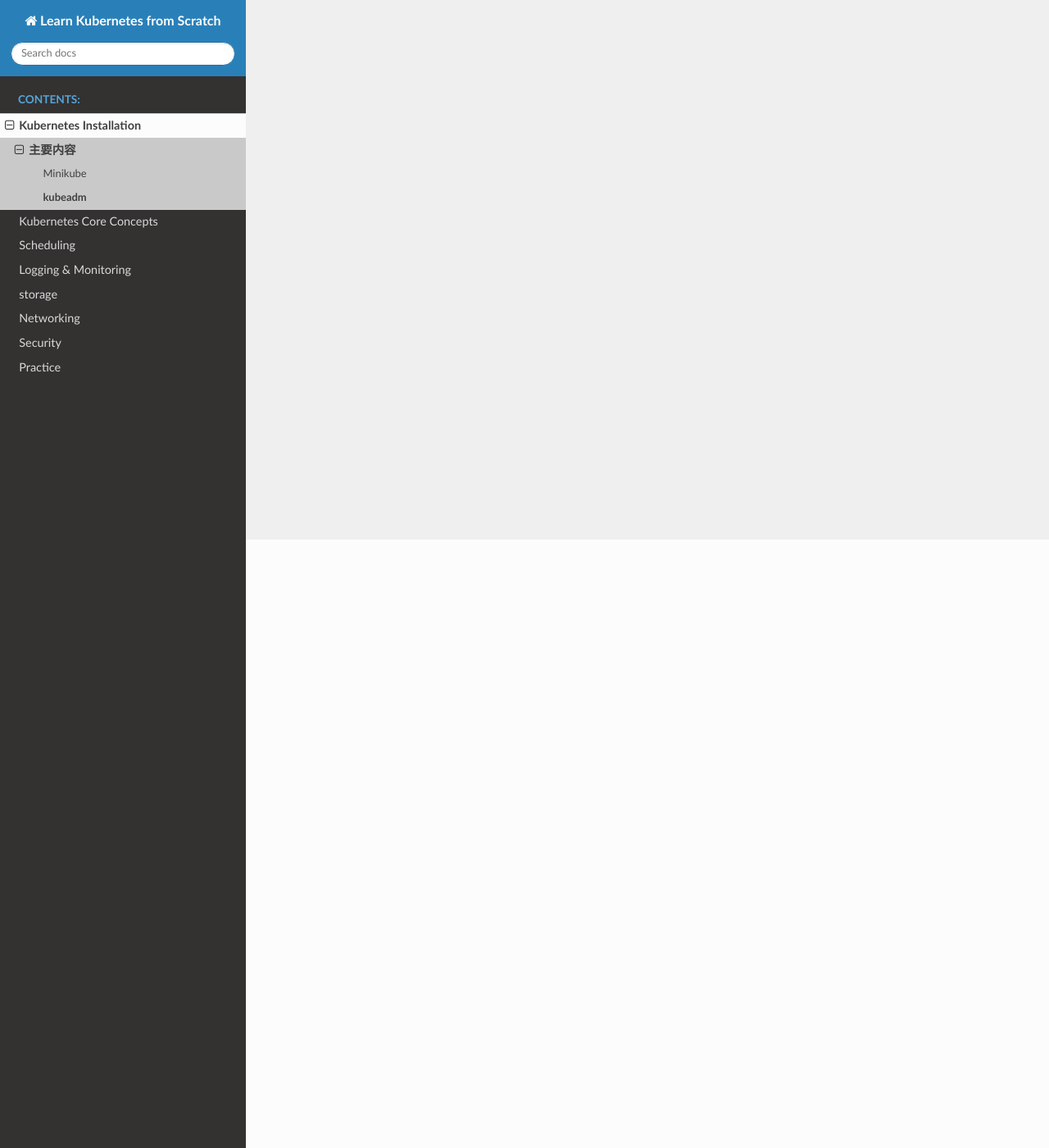
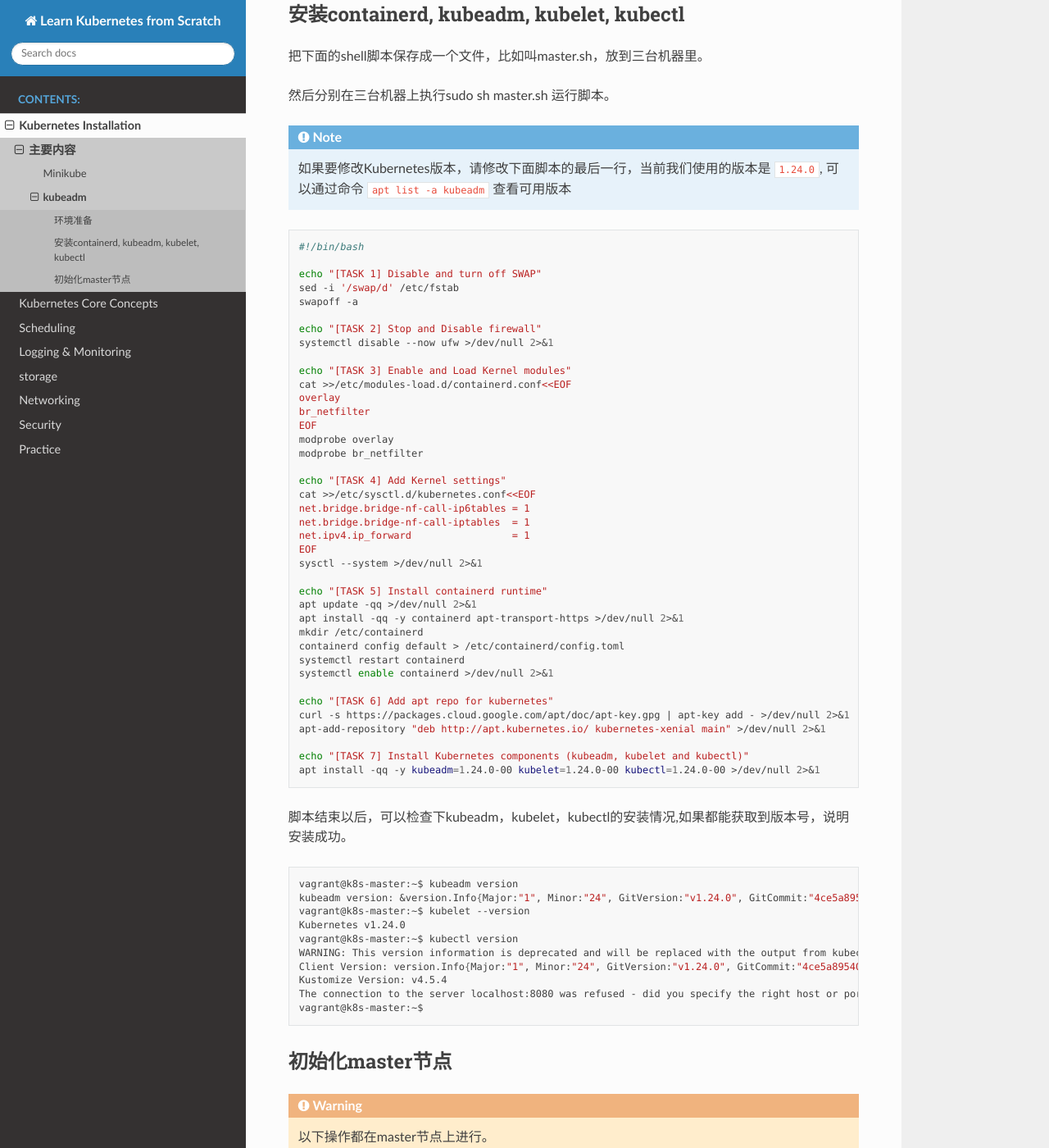
Before and after one commit to xiaopeng163/learn-k8s-from-scratch, a Sphinx documentation site: the page built from source/k8s-install/kubeadm.rst, in a window 1280 px wide and 1400 px high, scrolled down 742 px. Shown: the whole window at 82% size. Built offline with Sphinx 7.4.7 and the Read the Docs theme 2.0.0, drawn with Linux system fonts in a browser that asks for light colours; some of the changed text lies outside the part shown.

Commit message:
update kubeadm

```diff
--- a/source/k8s-install/kubeadm.rst
+++ b/source/k8s-install/kubeadm.rst
@@ -1,2 +1,173 @@
 kubeadm
 ==============
+
+
+环境准备
+~~~~~~~~~
+
+准备三台Linux机器（本文以Ubuntu22.04LTS系统为例），三台机器之间能相互通信。
+
+以下是本文使用的三台Ubuntu 22.04LTS：
+
+
+.. list-table:: Kubeadm环境主机
+   :header-rows: 1
+
+   * - hostname
+     - IP
+     - system
+   * - k8s-master
+     - 192.168.56.10
+     - Ubuntu 22.04 LTS
+   * - k8s-worker1
+     - 192.168.56.11
+     - Ubuntu 22.04 LTS
+   * - k8s-worker2
+     - 192.168.56.12
+     - Ubuntu 22.04 LTS
+
+
+.. warning::
+
+   请注意上面准备的机器必须能够访问互联网，中国大陆的朋友要确保机器能访问Google
+
+.. warning::
+
+   如果你使用的是云服务提供的虚拟机，请确保把安全策略组配置好，确保三台机器之间可以访问任意端口，
+
+
+
+安装containerd, kubeadm, kubelet, kubectl
+~~~~~~~~~~~~~~~~~~~~~~~~~~~~~~~~~~~~~~~~~~~~~~~
+
+
+把下面的shell脚本保存成一个文件，比如叫master.sh，放到三台机器里。
+
+然后分别在三台机器上执行sudo sh master.sh 运行脚本。
+
+.. note::
+
+   如果要修改Kubernetes版本，请修改下面脚本的最后一行，当前我们使用的版本是 ``1.24.0``, 可以通过命令 ``apt list -a kubeadm`` 查看可用版本
+
+.. code-block:: bash
+
+    #!/bin/bash
+
+    echo "[TASK 1] Disable and turn off SWAP"
+    sed -i '/swap/d' /etc/fstab
+    swapoff -a
+
+    echo "[TASK 2] Stop and Disable firewall"
+    systemctl disable --now ufw >/dev/null 2>&1
+
+    echo "[TASK 3] Enable and Load Kernel modules"
+    cat >>/etc/modules-load.d/containerd.conf<<EOF
+    overlay
+    br_netfilter
+    EOF
+    modprobe overlay
+    modprobe br_netfilter
+
+    echo "[TASK 4] Add Kernel settings"
+    cat >>/etc/sysctl.d/kubernetes.conf<<EOF
+    net.bridge.bridge-nf-call-ip6tables = 1
+    net.bridge.bridge-nf-call-iptables  = 1
+    net.ipv4.ip_forward                 = 1
+    EOF
+    sysctl --system >/dev/null 2>&1
+
+    echo "[TASK 5] Install containerd runtime"
+    apt update -qq >/dev/null 2>&1
+    apt install -qq -y containerd apt-transport-https >/dev/null 2>&1
+    mkdir /etc/containerd
+    containerd config default > /etc/containerd/config.toml
+    systemctl restart containerd
+    systemctl enable containerd >/dev/null 2>&1
+
+    echo "[TASK 6] Add apt repo for kubernetes"
+    curl -s https://packages.cloud.google.com/apt/doc/apt-key.gpg | apt-key add - >/dev/null 2>&1
+    apt-add-repository "deb http://apt.kubernetes.io/ kubernetes-xenial main" >/dev/null 2>&1
+
+    echo "[TASK 7] Install Kubernetes components (kubeadm, kubelet and kubectl)"
+    apt install -qq -y kubeadm=1.24.0-00 kubelet=1.24.0-00 kubectl=1.24.0-00 >/dev/null 2>&1
+
+
+脚本结束以后，可以检查下kubeadm，kubelet，kubectl的安装情况,如果都能获取到版本号，说明安装成功。
+
+
+.. code-block:: bash
+
+    vagrant@k8s-master:~$ kubeadm version
+    kubeadm version: &version.Info{Major:"1", Minor:"24", GitVersion:"v1.24.0", GitCommit:"4ce5a8954017644c5420bae81d72b09b735c21f0", GitTreeState:"clean", BuildDate:"2022-05-03T13:44:24Z", GoVersion:"go1.18.1", Compiler:"gc", Platform:"linux/amd64"}
+    vagrant@k8s-master:~$ kubelet --version
+    Kubernetes v1.24.0
+    vagrant@k8s-master:~$ kubectl version
+    WARNING: This version information is deprecated and will be replaced with the output from kubectl version --short.  Use --output=yaml|json to get the full version.
+    Client Version: version.Info{Major:"1", Minor:"24", GitVersion:"v1.24.0", GitCommit:"4ce5a8954017644c5420bae81d72b09b735c21f0", GitTreeState:"clean", BuildDate:"2022-05-03T13:46:05Z", GoVersion:"go1.18.1", Compiler:"gc", Platform:"linux/amd64"}
+    Kustomize Version: v4.5.4
+    The connection to the server localhost:8080 was refused - did you specify the right host or port?
+    vagrant@k8s-master:~$
+
+
+
+初始化master节点
+~~~~~~~~~~~~~~~~~~~~~~
+
+.. warning::
+
+    以下操作都在master节点上进行。
+
+可以先拉取集群所需要的images（可做可不做）
+
+.. code-block:: bash
+
+    vagrant@k8s-master:~$ sudo kubeadm config images pull
+    [config/images] Pulled k8s.gcr.io/kube-apiserver:v1.24.0
+    [config/images] Pulled k8s.gcr.io/kube-controller-manager:v1.24.0
+    [config/images] Pulled k8s.gcr.io/kube-scheduler:v1.24.0
+    [config/images] Pulled k8s.gcr.io/kube-proxy:v1.24.0
+    [config/images] Pulled k8s.gcr.io/pause:3.7
+    [config/images] Pulled k8s.gcr.io/etcd:3.5.3-0
+    [config/images] Pulled k8s.gcr.io/coredns/coredns:v1.8.6
+
+初始化Kubeadm
+
+- ``--apiserver-advertise-address``  这个地址是本地用于和其他节点通信的IP地址
+- ``--pod-network-cidr``  这个是pod会分配的IP地址池，注意不要和本地其他地址冲突。
+
+.. code-block:: bash
+
+    vagrant@k8s-master:~$ sudo kubeadm init --apiserver-advertise-address=192.168.56.10 --pod-network-cidr=10.1.0.0/16
+
+最后一段的输出要保存好
+
+.. code-block:: bash
+
+    Your Kubernetes control-plane has initialized successfully!
+
+    To start using your cluster, you need to run the following as a regular user:
+
+    mkdir -p $HOME/.kube
+    sudo cp -i /etc/kubernetes/admin.conf $HOME/.kube/config
+    sudo chown $(id -u):$(id -g) $HOME/.kube/config
+
+    Alternatively, if you are the root user, you can run:
+
+    export KUBECONFIG=/etc/kubernetes/admin.conf
+
+    You should now deploy a pod network to the cluster.
+    Run "kubectl apply -f [podnetwork].yaml" with one of the options listed at:
+    https://kubernetes.io/docs/concepts/cluster-administration/addons/
+
+    Then you can join any number of worker nodes by running the following on each as root:
+
+    kubeadm join 192.168.56.10:6443 --token plw88t.oixwg6yvfro2vmbu \
+            --discovery-token-ca-cert-hash sha256:34632b139fce93d7e4b231a1e4e4efdcc90216ce5d55c255ea43b9236843d1c0
+
+配置 .kube
+
+.. code-block:: bash
+
+    mkdir -p $HOME/.kube
+    sudo cp -i /etc/kubernetes/admin.conf $HOME/.kube/config
+    sudo chown $(id -u):$(id -g) $HOME/.kube/config
```
Also changed, not shown: 3 other files.
